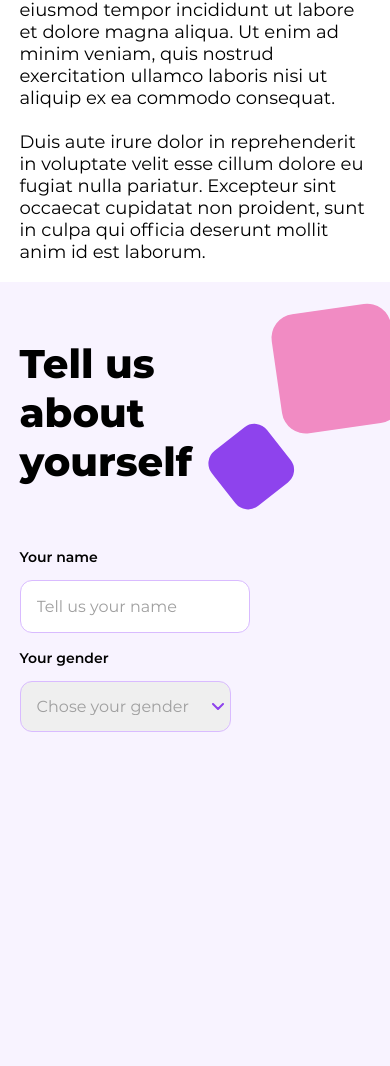
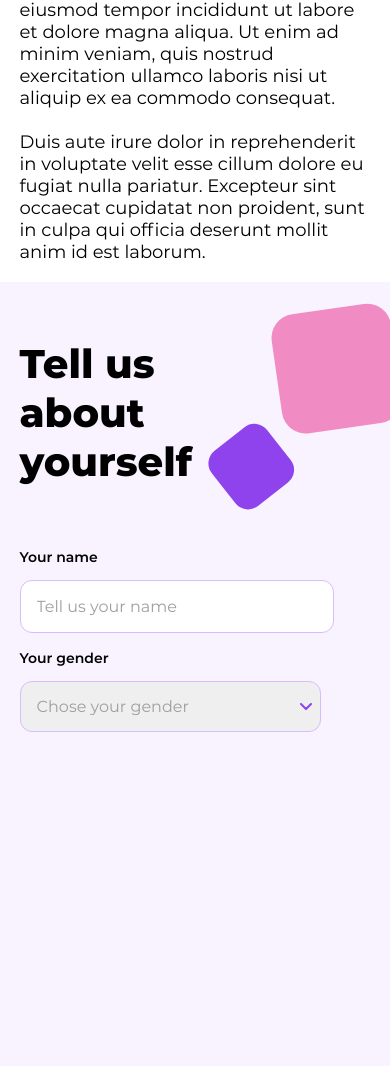
Before and after one commit to Polina0202/iLink-test, a plain HTML site: page index.html in a window 390 px wide. Shown: the part 794-1860 px from the top of the page. Drawn offline with Linux system fonts and the light colour scheme.

Commit message:
Небольшие исправление в grid

```diff
--- a/style/custom.css
+++ b/style/custom.css
@@ -263,7 +263,7 @@ text-18px-500{
 
 .grid-form{
     display: grid;
-    width: 70%;
+    width: 80%;
     gap: 1em;
     grid-template-columns: 1fr 1fr 1fr;
     grid-template-rows: 1fr 1fr 1fr;
--- a/style/media.css
+++ b/style/media.css
@@ -80,6 +80,7 @@
     }
 
     .grid-form{
+        width: 100%;
         gap: 1em;
         grid-template-columns: 1fr;
         grid-template-rows: 1fr;
```
